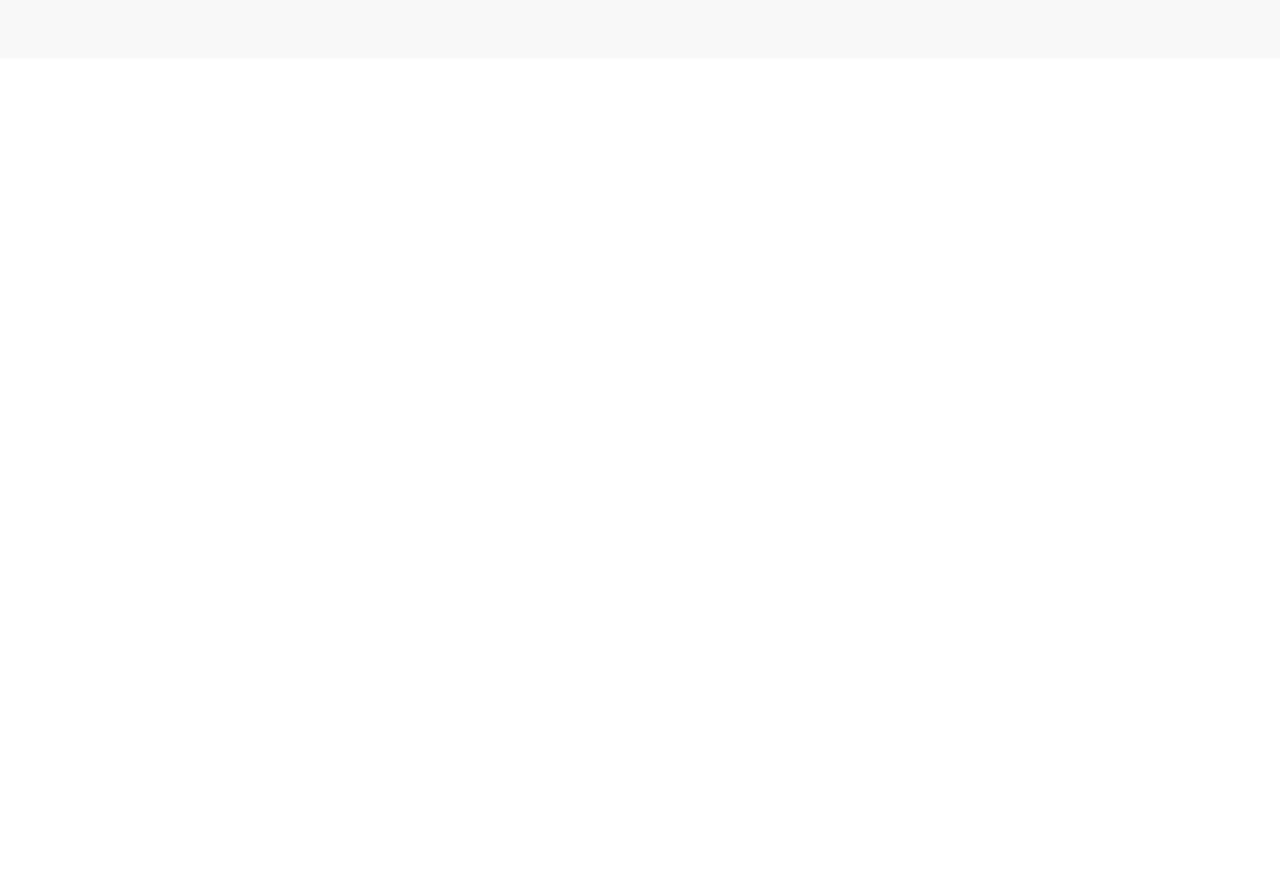
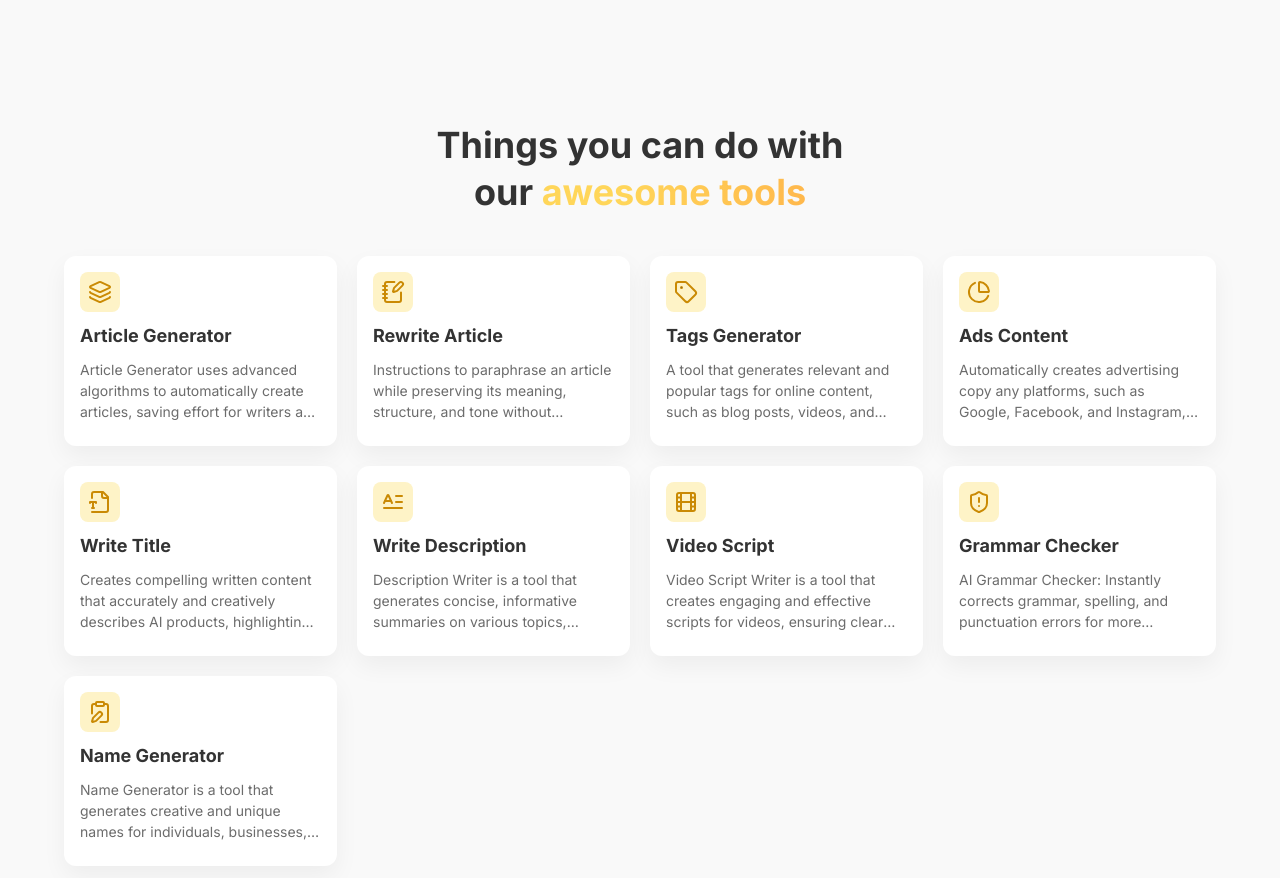
Before and after one commit to Mahedul-Karim/copy-forge, a React (Vite) app in the folder frontend/: page / in a window 1280 px wide. Shown: the part 980-1858 px from the top of the page. Before the commit the page ends 1038 px from the top, so only its background shows below. Built offline with nearby package versions, Linux system fonts and the light colour scheme.

Commit message:
tools section created

```diff
--- /dev/null
+++ b/frontend/src/components/home/Tools.jsx
@@ -0,0 +1,140 @@
+import React from "react";
+import Container from "../ui/Container";
+import { Box, Grid, Typography, useTheme } from "@mui/material";
+import ToolsCard from "./tools/ToolsCard";
+import {
+  Layers,
+  NotebookPen,
+  Tag,
+  ChartPie,
+  FileType2,
+  LetterText,
+  Film,
+  ShieldAlert,
+  ClipboardPen,
+} from "lucide-react";
+
+const CARD_DATA = [
+  {
+    Icon: Layers,
+    title: "Article Generator",
+    description:
+      "Article Generator uses advanced algorithms to automatically create articles, saving effort for writers and marketers.",
+  },
+  {
+    Icon: NotebookPen,
+    title: "Rewrite Article",
+    description:
+      "Instructions to paraphrase an article while preserving its meaning, structure, and tone without infringing on plagiarism.",
+  },
+  {
+    Icon: Tag,
+    title: "Tags Generator",
+    description:
+      "A tool that generates relevant and popular tags for online content, such as blog posts, videos, and social media.",
+  },
+  {
+    Icon: ChartPie,
+    title: "Ads Content",
+    description:
+      "Automatically creates advertising copy any platforms, such as Google, Facebook, and Instagram, to attract customers.",
+  },
+  {
+    Icon: FileType2,
+    title: "Write Title",
+    description:
+      "Creates compelling written content that accurately and creatively describes AI products, highlighting their unique features and benefits.",
+  },
+  {
+    Icon: LetterText,
+    title: "Write Description",
+    description:
+      "Description Writer is a tool that generates concise, informative summaries on various topics, providing key details efficiently and effectively.",
+  },
+  {
+    Icon: Film,
+    title: "Video Script",
+    description:
+      "Video Script Writer is a tool that creates engaging and effective scripts for videos, ensuring clear and compelling storytelling.",
+  },
+  {
+    Icon: ShieldAlert,
+    title: "Grammar Checker",
+    description:
+      "AI Grammar Checker: Instantly corrects grammar, spelling, and punctuation errors for more accurate and polished written content.",
+  },
+  {
+    Icon: ClipboardPen,
+    title: "Name Generator",
+    description:
+      "Name Generator is a tool that generates creative and unique names for individuals, businesses, products, or any other naming needs.",
+  },
+];
+
+const Tools = () => {
+  const theme = useTheme();
+
+  return (
+    <Box
+      sx={{
+        backgroundColor: `${
+          theme.palette.mode === "dark"
+            ? theme.palette.background.default
+            : theme.palette.background.paper
+        }`,
+      }}
+    >
+      <Container
+        sx={{
+          paddingBlock: {
+            xxs: "45px",
+            md: "64px",
+          },
+        }}
+      >
+        <Typography
+          component={"h3"}
+          sx={{
+            textAlign: "center",
+            fontSize: {
+              sm: "36px",
+              xs: "26px",
+              xxs: "24px",
+            },
+            fontWeight: 700,
+            lineHeight: 1.3,
+          }}
+        >
+          Things you can do with <br /> our{" "}
+          <span className="text-gradient">awesome tools</span>
+        </Typography>
+        <Box
+          sx={{
+            marginTop: "40px",
+            display: "grid",
+            gridTemplateColumns: {
+              lg: "repeat(4,1fr)",
+              md: "repeat(3,1fr)",
+              xs: "repeat(2,1fr)",
+            },
+            gap: {
+              lg: "20px",
+              xxs: "10px",
+            },
+          }}
+        >
+          {CARD_DATA.map((card, i) => (
+            <ToolsCard
+              key={i}
+              Icon={card.Icon}
+              title={card.title}
+              description={card.description}
+            />
+          ))}
+        </Box>
+      </Container>
+    </Box>
+  );
+};
+
+export default Tools;
--- /dev/null
+++ b/frontend/src/components/home/tools/ToolsCard.jsx
@@ -0,0 +1,79 @@
+import { Box, Grid, Typography, useTheme } from "@mui/material";
+import React from "react";
+import Card from "@mui/material/Card";
+import CardContent from "@mui/material/CardContent";
+
+import { Layers } from "lucide-react";
+
+const ToolsCard = ({ Icon, title, description }) => {
+  const theme = useTheme();
+
+  return (
+    <Card
+      sx={{
+        boxShadow: "0 10px 25px rgba(0, 0, 0, 0.05)",
+        transition: "all 300ms cubic-bezier(0.4, 0, 0.2, 1) 0ms",
+        backgroundColor: `${
+          theme.palette.mode === "dark"
+            ? theme.palette.background.paper
+            : theme.palette.background.default
+        } `,
+        overflow: "clip",
+        "&:hover": {
+          transform: "translateY(-10px)",
+        },
+        borderRadius: "12px",
+      }}
+    >
+      <CardContent
+        sx={{ display: "flex", flexDirection: "column", gap: "10px" }}
+      >
+        <Box>
+          <Box
+            sx={{
+              backgroundColor: "#FEF3C7",
+              display: "inline-flex",
+              padding: "8px",
+              alignItems: "center",
+              justifyContent: "center",
+              borderRadius: "8px",
+            }}
+          >
+            <Icon color="#CA8A04" />
+          </Box>
+        </Box>
+        <Typography
+          component={"h2"}
+          sx={{
+            fontWeight: 700,
+            fontSize: {
+              xs: "18px",
+              xxs: "16px",
+            },
+          }}
+        >
+          {title}
+        </Typography>
+
+        <Typography
+          component="p"
+          sx={{
+            display: "-webkit-box",
+            WebkitBoxOrient: "vertical",
+            WebkitLineClamp: 3,
+            overflow: "hidden",
+            fontSize: {
+              xxs: "12px",
+              xs: "14px",
+            },
+            color: "text.secondary",
+          }}
+        >
+          {description}
+        </Typography>
+      </CardContent>
+    </Card>
+  );
+};
+
+export default ToolsCard;
--- a/frontend/src/components/layout/Header.jsx
+++ b/frontend/src/components/layout/Header.jsx
@@ -26,7 +26,7 @@ const Header = () => {
           transition: "background-color 0.3s ease",
         }}
         component={"header"}
-        position="static"
+        position="sticky"
       >
         <Container
           sx={{
--- a/frontend/src/pages/home/Home.jsx
+++ b/frontend/src/pages/home/Home.jsx
@@ -1,12 +1,14 @@
 import React from "react";
 import Hero from "../../components/home/Hero";
 import Trusted from "../../components/home/Trusted";
+import Tools from "../../components/home/Tools";
 
 const Home = () => {
   return (
     <>
       <Hero />
       <Trusted />
+      <Tools />
     </>
   );
 };
```
